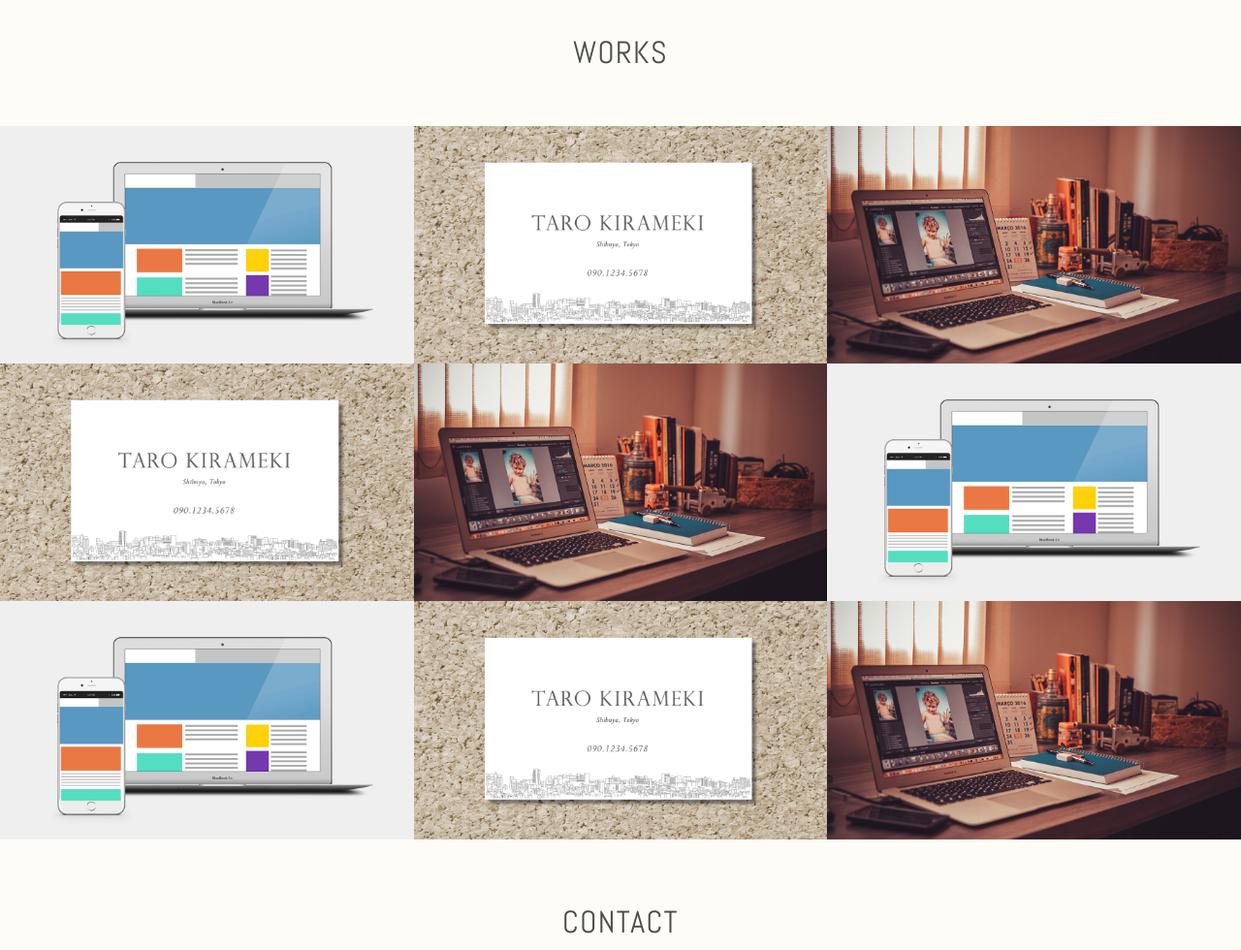
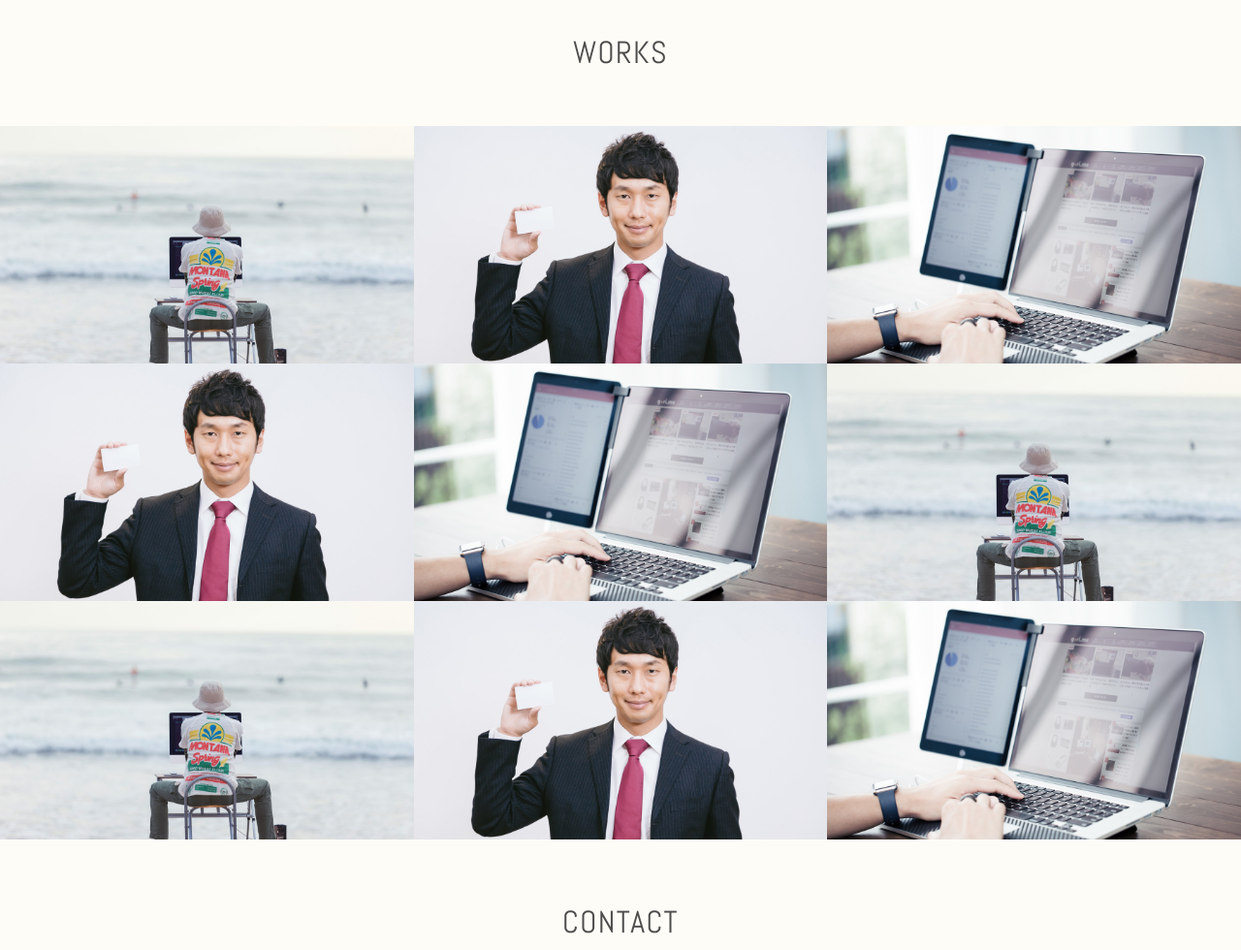
Before and after one commit to Mami-Koide/mami-koide.github.io, a plain HTML site: page index.html in a window 1280 px wide. Shown: the part 1040-2020 px from the top of the page at 97% size. Drawn offline with nearby package versions, Linux system fonts and the light colour scheme.

Commit message:
First Commit

```diff
--- a/index.html
+++ b/index.html
@@ -12,7 +12,7 @@
   <body><!--header-->
     <header><a href="#contact" class="button-contact"><i aria-label="お問い合わせ" class="fa fa-envelope-o"></i></a>
       <div class="profile">
-        <h1 class="site-title abel uppercase text-center">Web Designer <span>Kirameki Koide</span></h1><img src="./images/img_profile.jpg" alt="プロフィール写真" width="140" height="140" class="block-center profile-icon">
+        <h1 class="site-title abel uppercase text-center">Web Designer <span>Kirameki Koide</span></h1><img src="./images/img_profile_2.jpg" alt="プロフィール写真" width="140" height="140" class="block-center profile-icon">
         <p>東京都在住のWebデザイナー、でーこいさんです。オンラインスクールでWeb制作について学び、実務に活かしています。さらにWebデザインの技術や知識を身につけて、Webサイト運用や問題解決、ブランディングのアドバイスもできるデザイナーになりたいと思っています。</p>
       </div>
     </header><!--contents-->
@@ -37,55 +37,55 @@
       </section><!--works-->
       <section id="works">
         <h2 class="text-center">Works</h2>
-        <div class="works-box"><a href="#"><img src="./images/img_work_site.png" alt="株式会社きらめき コーポレートサイト様 Webサイトデザイン">
+        <div class="works-box"><a href="#"><img src="./images/img_work_site_2.jpg" alt="株式会社きらめき コーポレートサイト様 Webサイトデザイン">
             <div class="works-box-inner">
               <div class="text-center">
                 <h3>株式会社きらめき コーポレートサイト</h3><small>2016.04.20</small><span class="button-readmore">Read More</span>
               </div>
             </div></a></div>
-        <div class="works-box"><a href="#"><img src="./images/img_work_card.jpg" alt="きらめき花子様 名刺デザイン">
+        <div class="works-box"><a href="#"><img src="./images/img_work_card_2.jpg" alt="きらめき花子様 名刺デザイン">
             <div class="works-box-inner">
               <div class="text-center">
                 <h3>きらめき花子様 名刺</h3><small>2016.04.20</small><span class="button-readmore">Read More</span>
               </div>
             </div></a></div>
-        <div class="works-box"><a href="#"><img src="./images/img_work_blog.jpg" alt="WordPressオリジナルテーマ">
+        <div class="works-box"><a href="#"><img src="./images/img_work_blog_2.jpg" alt="WordPressオリジナルテーマ">
             <div class="works-box-inner">
               <div class="text-center">
                 <h3>ブログデザイン</h3><small>2016.04.20</small><span class="button-readmore">Read More</span>
               </div>
             </div></a></div>
-        <div class="works-box"><a href="#"><img src="./images/img_work_card.jpg" alt="きらめき花子様 名刺デザイン">
+        <div class="works-box"><a href="#"><img src="./images/img_work_card_2.jpg" alt="きらめき花子様 名刺デザイン">
             <div class="works-box-inner">
               <div class="text-center">
                 <h3>きらめき花子様 名刺</h3><small>2016.04.20</small><span class="button-readmore">Read More</span>
               </div>
             </div></a></div>
-        <div class="works-box"><a href="#"><img src="./images/img_work_blog.jpg" alt="WordPressオリジナルテーマ">
+        <div class="works-box"><a href="#"><img src="./images/img_work_blog_2.jpg" alt="WordPressオリジナルテーマ">
             <div class="works-box-inner">
               <div class="text-center">
                 <h3>ブログデザイン</h3><small>2016.04.20</small><span class="button-readmore">Read More</span>
               </div>
             </div></a></div>
-        <div class="works-box"><a href="#"><img src="./images/img_work_site.png" alt="株式会社きらめき コーポレートサイト様 Webサイトデザイン">
+        <div class="works-box"><a href="#"><img src="./images/img_work_site_2.jpg" alt="株式会社きらめき コーポレートサイト様 Webサイトデザイン">
             <div class="works-box-inner">
               <div class="text-center">
                 <h3>株式会社きらめき コーポレートサイト</h3><small>2016.04.20</small><span class="button-readmore">Read More</span>
               </div>
             </div></a></div>
-        <div class="works-box"><a href="#"><img src="./images/img_work_site.png" alt="株式会社きらめき コーポレートサイト様 Webサイトデザイン">
+        <div class="works-box"><a href="#"><img src="./images/img_work_site_2.jpg" alt="株式会社きらめき コーポレートサイト様 Webサイトデザイン">
             <div class="works-box-inner">
               <div class="text-center">
                 <h3>株式会社きらめき コーポレートサイト</h3><small>2016.04.20</small><span class="button-readmore">Read More</span>
               </div>
             </div></a></div>
-        <div class="works-box"><a href="#"><img src="./images/img_work_card.jpg" alt="きらめき花子様 名刺デザイン">
+        <div class="works-box"><a href="#"><img src="./images/img_work_card_2.jpg" alt="きらめき花子様 名刺デザイン">
             <div class="works-box-inner">
               <div class="text-center">
                 <h3>きらめき花子様 名刺</h3><small>2016.04.20</small><span class="button-readmore">Read More</span>
               </div>
             </div></a></div>
-        <div class="works-box"><a href="#"><img src="./images/img_work_blog.jpg" alt="WordPressオリジナルテーマ">
+        <div class="works-box"><a href="#"><img src="./images/img_work_blog_2.jpg" alt="WordPressオリジナルテーマ">
             <div class="works-box-inner">
               <div class="text-center">
                 <h3>ブログデザイン</h3><small>2016.04.20</small><span class="button-readmore">Read More</span>
```
Also changed, not shown: images/img_profile.jpg (deleted), images/img_profile_2.jpg (added), images/img_work_blog.jpg (deleted), images/img_work_blog_2.jpg (added), images/img_work_card.jpg (deleted), images/img_work_card_2.jpg (added), images/img_work_site.png (deleted), images/img_work_site_2.jpg (added).
